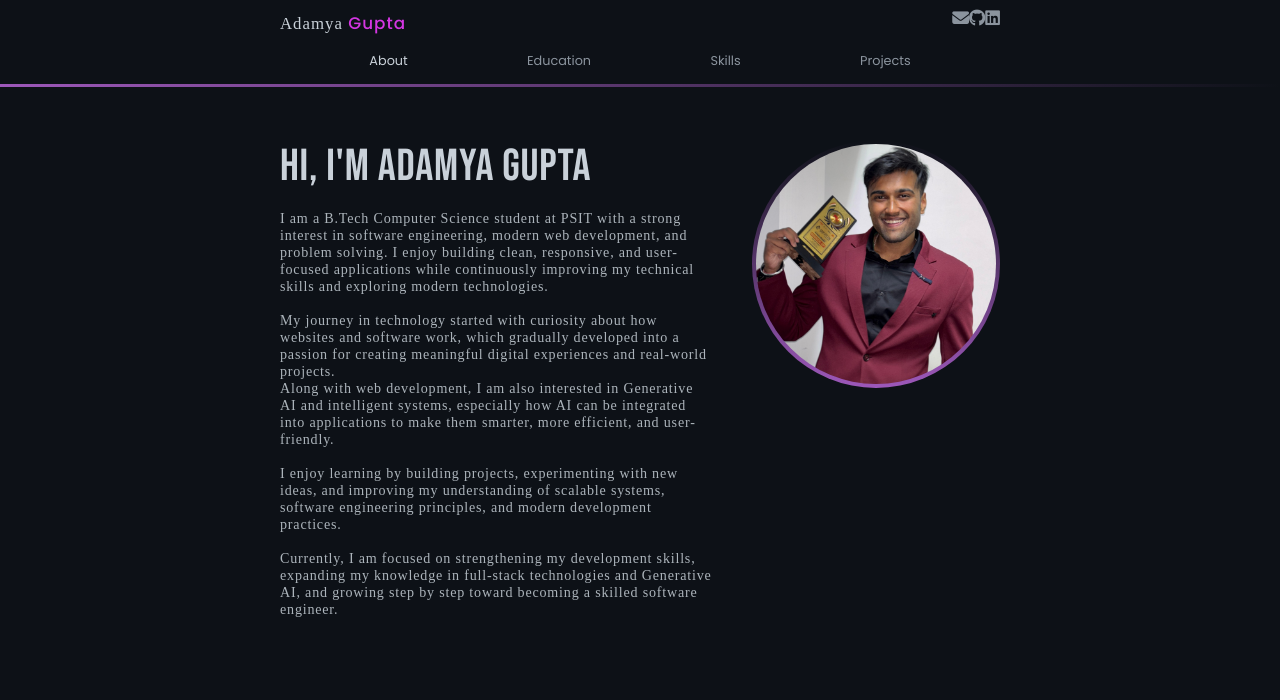
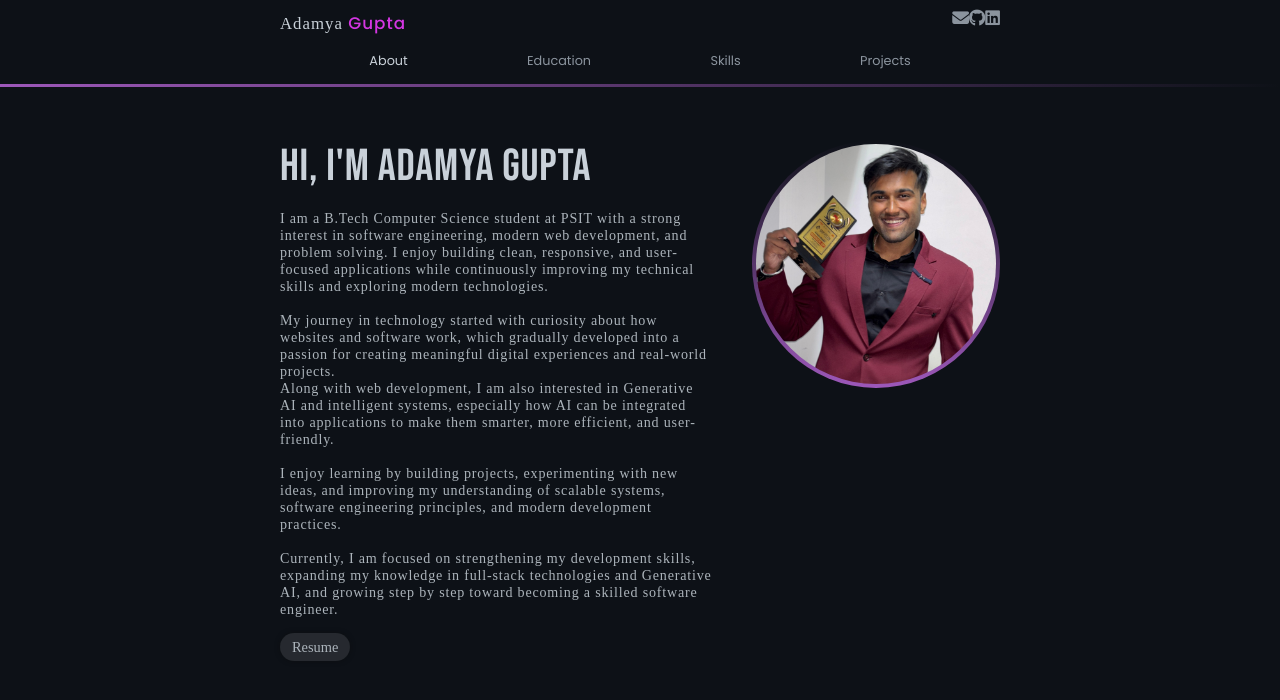
Before and after one commit to Adamya-Gupta-2005/Portfolio, a React (Vite) app in the folder Portfolio/: page /#/ in a window 1280 px wide. Shown: the top 700 px of the page. Built offline with nearby package versions, Linux system fonts and the light colour scheme; some icons are missing; a web font is replaced by a local one.

Commit message:
Added resume

```diff
--- a/Portfolio/src/pages/About.jsx
+++ b/Portfolio/src/pages/About.jsx
@@ -1,8 +1,10 @@
 import '../styles/about.css';
 import profileimg from '../assets/profileImg/main-img-copy.jpg'
+import resume from '../assets/AdamyaResume2.pdf'
 
 export default function About() {
   return (
+    <div>
       <main className="intro">
         <div className="description">
           <p>
@@ -38,5 +40,7 @@ export default function About() {
           <img src={profileimg} alt="Adamya Gupta" className="me-img" />
         </div>
       </main>
+      <div className='Resume-cont'><a className='resume-btn' href={resume}>Resume</a></div>
+    </div>
   );
 }
--- a/Portfolio/src/styles/about.css
+++ b/Portfolio/src/styles/about.css
@@ -42,6 +42,23 @@ p {
   font-size: 2.8rem;
 }
 
+.Resume-cont {
+  max-width: var(--max-w);
+  margin: auto;
+  margin-bottom: 20px;
+  padding-left: 20px;
+}
+
+.resume-btn {
+  padding: 6px 12px;
+  border-radius: 25px;
+  font-size: 0.9rem;
+  text-decoration: none;
+  color: var(--font-sup);
+  background-color: rgba(255, 255, 255, 0.1);
+  box-shadow: 0 0 5px rgba(12, 12, 12, 0.503);
+}
+
 @media (max-width: 620px) {
   .intro {
     flex-direction: column-reverse;
--- a/Portfolio/src/styles/project.css
+++ b/Portfolio/src/styles/project.css
@@ -68,6 +68,7 @@
 .tech-container div {
   background-color: rgba(255, 255, 255, 0.1);
   padding: 4px 10px;
+  box-shadow: 0 0 5px rgb(9, 9, 9);
   border-radius: 12px;
   font-size: 0.75rem;
 }
--- a/Portfolio/src/styles/skills.css
+++ b/Portfolio/src/styles/skills.css
@@ -57,7 +57,6 @@
   justify-content: center;
   align-items: center;
   flex-wrap: wrap;
-
 }
 
 .category-container{
```
Also changed, not shown: 1 other file (tests, documents, lock files or other folders). Lines whose indentation alone changed are shown as unchanged.
